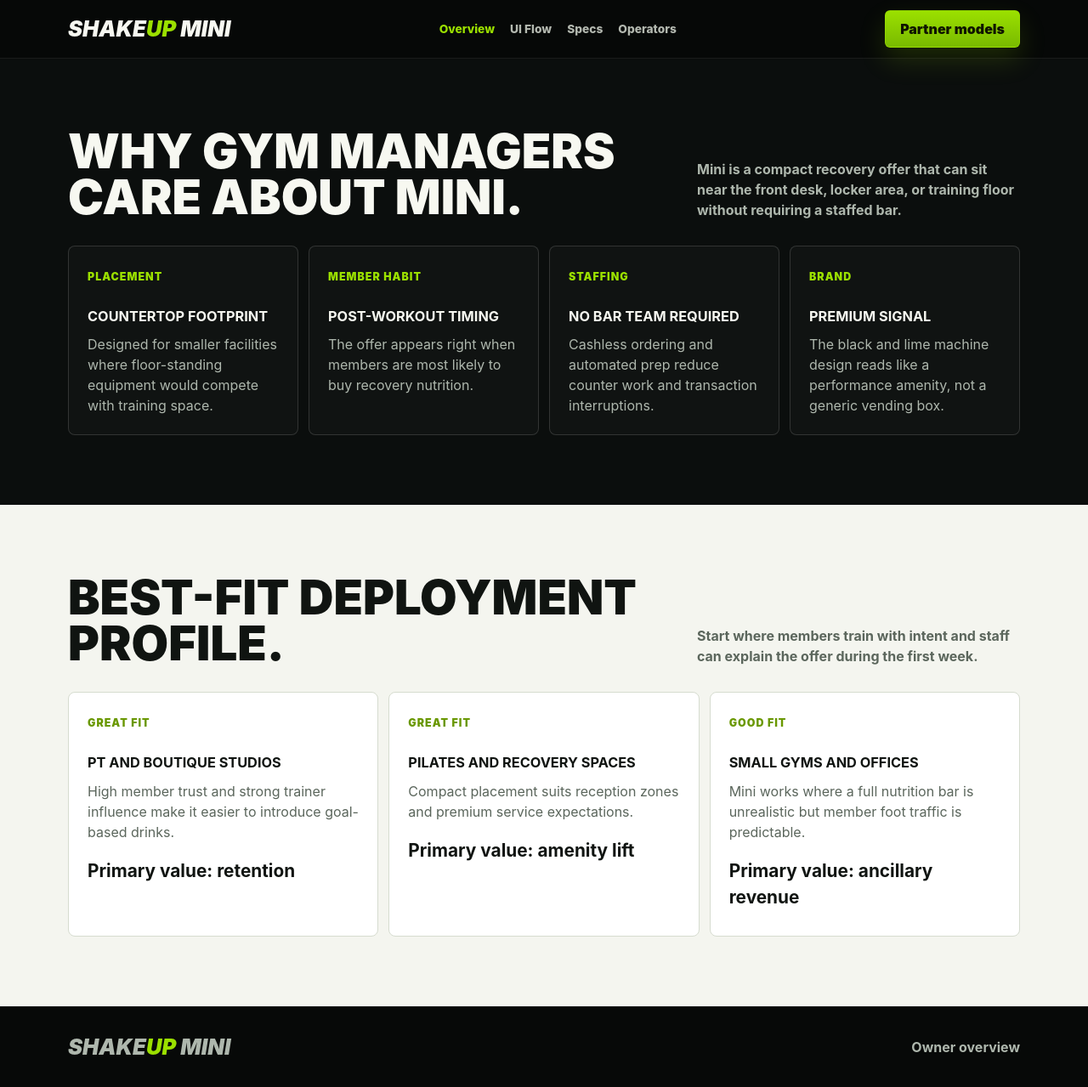
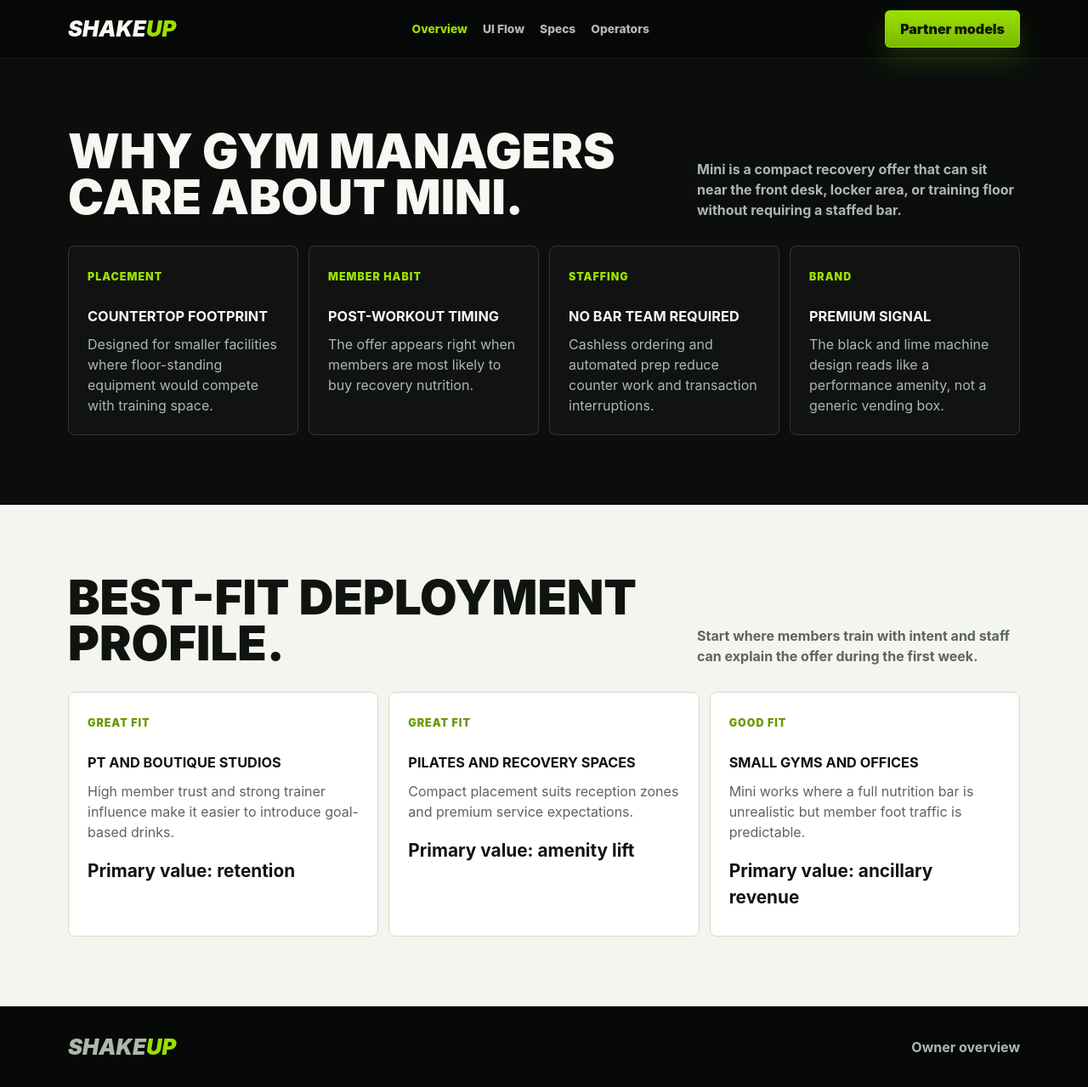
Before and after one commit to ChiliMadrid/shakeup, a plain HTML site: page overview.html in a window 1280 px wide. Shown: the whole page at 85% size. Drawn offline with Linux system fonts and the light colour scheme.

Commit message:
Update header brand to ShakeUp

```diff
--- a/overview.html
+++ b/overview.html
@@ -9,7 +9,7 @@
 <body>
   <header class="header">
     <nav class="nav" aria-label="Primary navigation">
-      <a class="brand" href="shakeup-mini.html">Shake<span>Up</span> Mini</a>
+      <a class="brand" href="shakeup-mini.html">Shake<span>Up</span></a>
       <div class="nav-links">
         <a class="active" href="overview.html">Overview</a>
         <a href="ui-flow.html">UI Flow</a>
@@ -51,6 +51,6 @@
     </section>
   </main>
 
-  <footer><div class="wrap footer-inner"><a class="brand" href="shakeup-mini.html">Shake<span>Up</span> Mini</a><span>Owner overview</span></div></footer>
+  <footer><div class="wrap footer-inner"><a class="brand" href="shakeup-mini.html">Shake<span>Up</span></a><span>Owner overview</span></div></footer>
 </body>
 </html>
```
Also changed, not shown: operators.html (+1 -1 lines), shakeup-mini.html (+2 -2 lines), specs.html (+1 -1 lines), ui-flow.html (+1 -1 lines).
